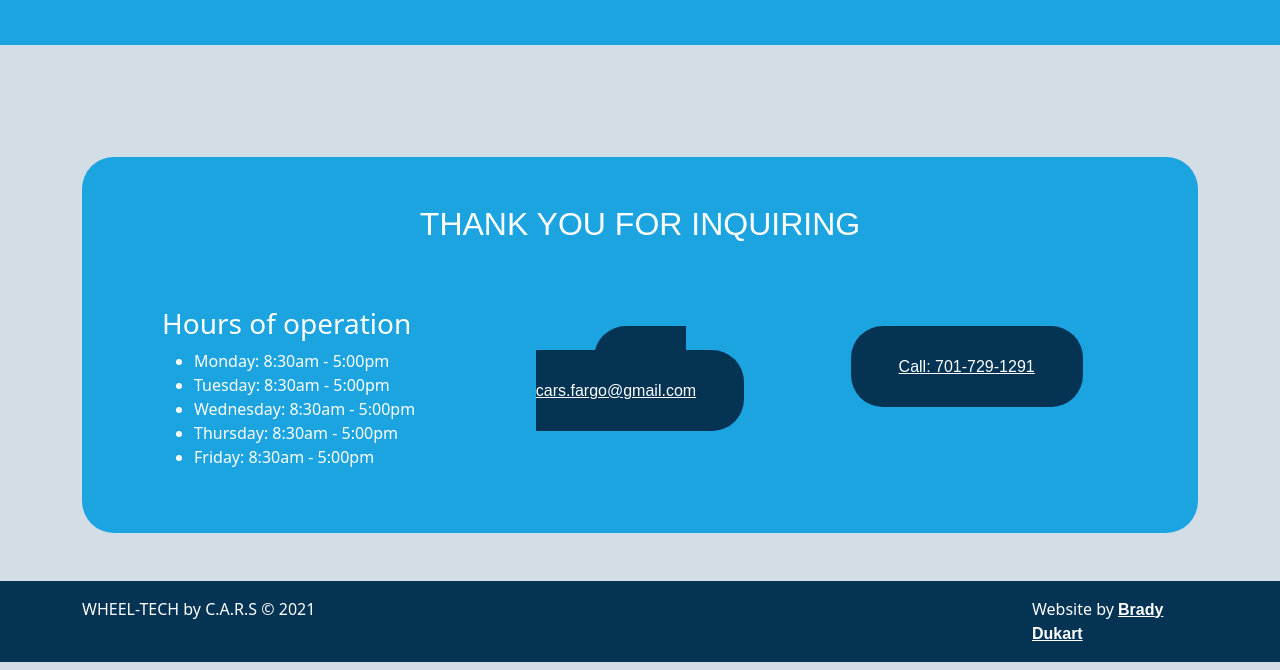
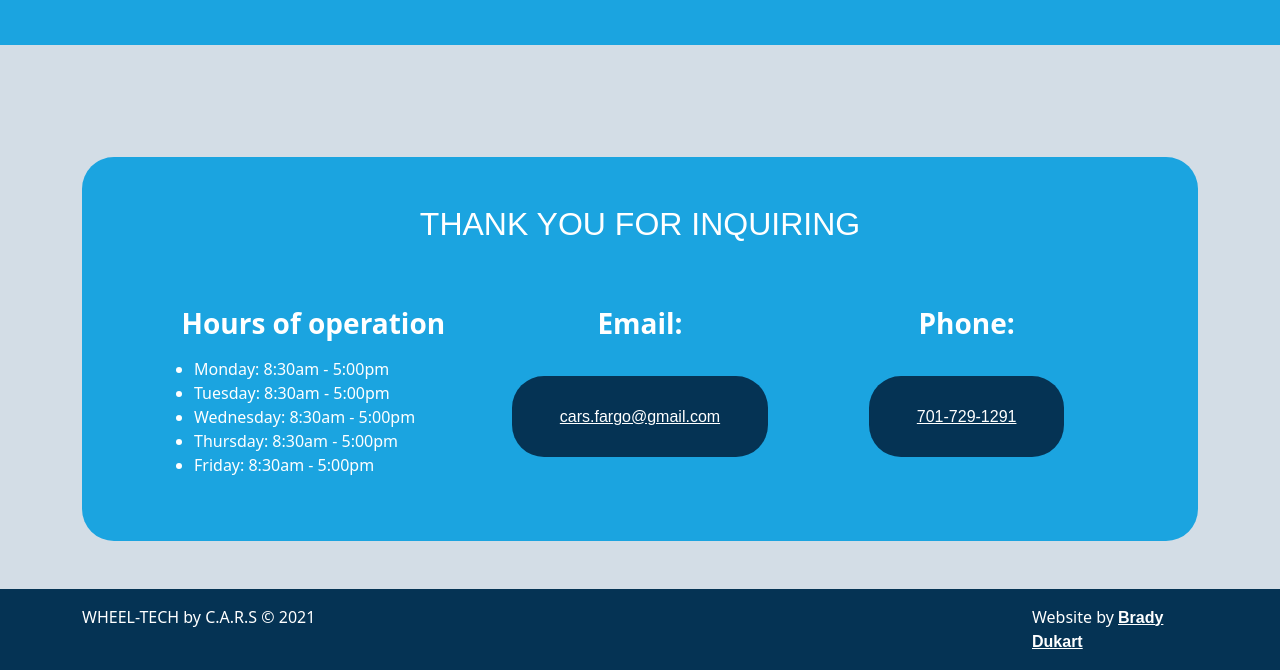
Before and after one commit to dukartbr/wheeltech, a plain HTML site: page index.html in a window 1280 px wide. Shown: the part 1871-2541 px from the top of the page. Drawn offline with nearby package versions, Linux system fonts and the light colour scheme; files whose address does not match are found by name; a web font is replaced by a local one.

Commit message:
going to tear my hair out

```diff
--- a/index.html
+++ b/index.html
@@ -185,13 +185,15 @@ emailjs.init("user_cIq3t5Q3tcSBm2K1gdPU1");
               </ul>
             </div>
             <div class="col-lg-4">
+              <h3>Email:</h3>
               <div class="contact-button">
-                <a href="mailto:cars.fargo@gmail.com" target="_blank" class="contact-link">Email: cars.fargo@gmail.com</a>
+                <a href="mailto:cars.fargo@gmail.com" target="_blank" class="contact-link">cars.fargo@gmail.com</a>
               </div>
             </div>
             <div class="col-lg-4">
+              <h3>Phone:</h3>
                 <div class="contact-button">
-                    <a href="tel:7017291291" target="_blank" class="contact-link">Call: 701-729-1291</a>
+                    <a href="tel:7017291291" target="_blank" class="contact-link">701-729-1291</a>
                 </div>
               </div>
             </div>
--- a/style.css
+++ b/style.css
@@ -111,6 +111,12 @@ body {
   margin-top: 4rem;
 }
 
+.contact-form h3 {
+  margin-bottom: 1rem;
+  font-weight: bold;
+  text-align: center;
+}
+
 .contact-link {
   text-align: center;
   background-color: #053354;
```
